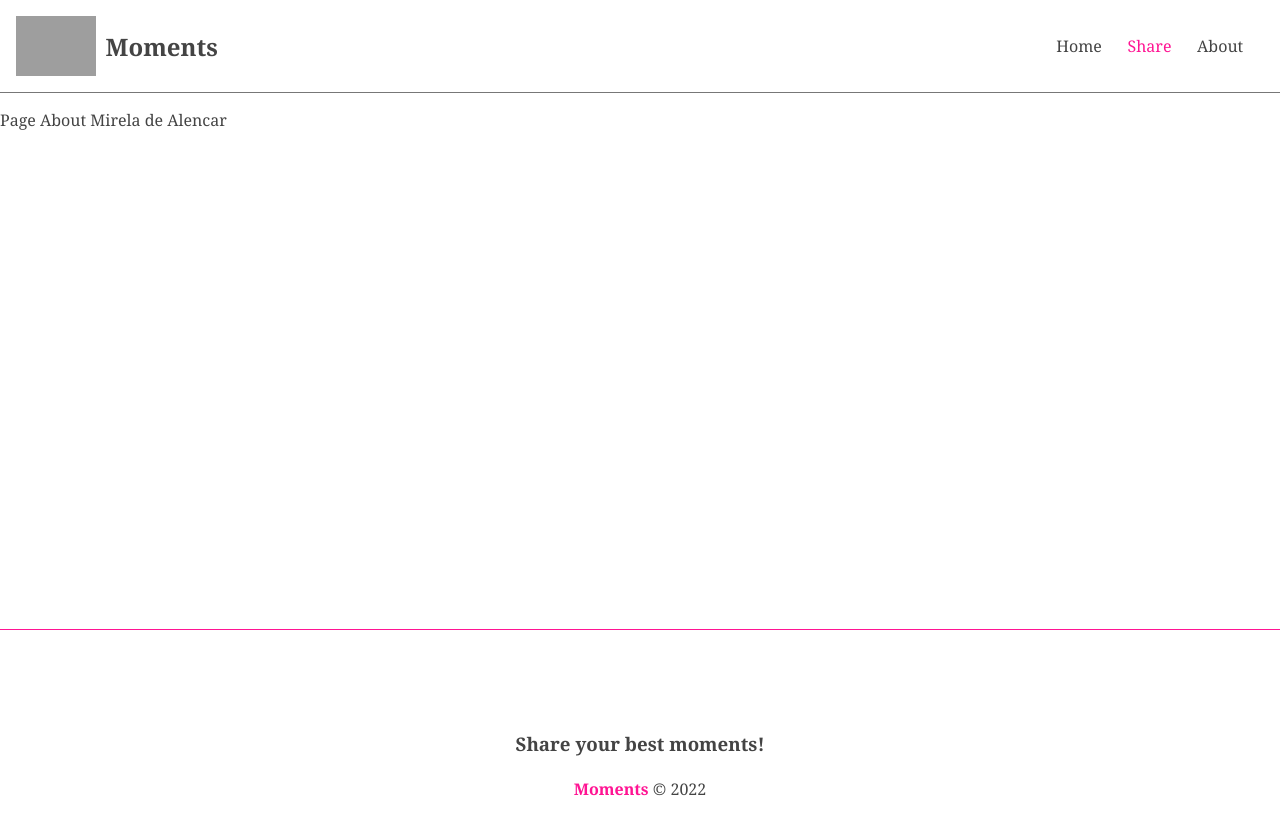
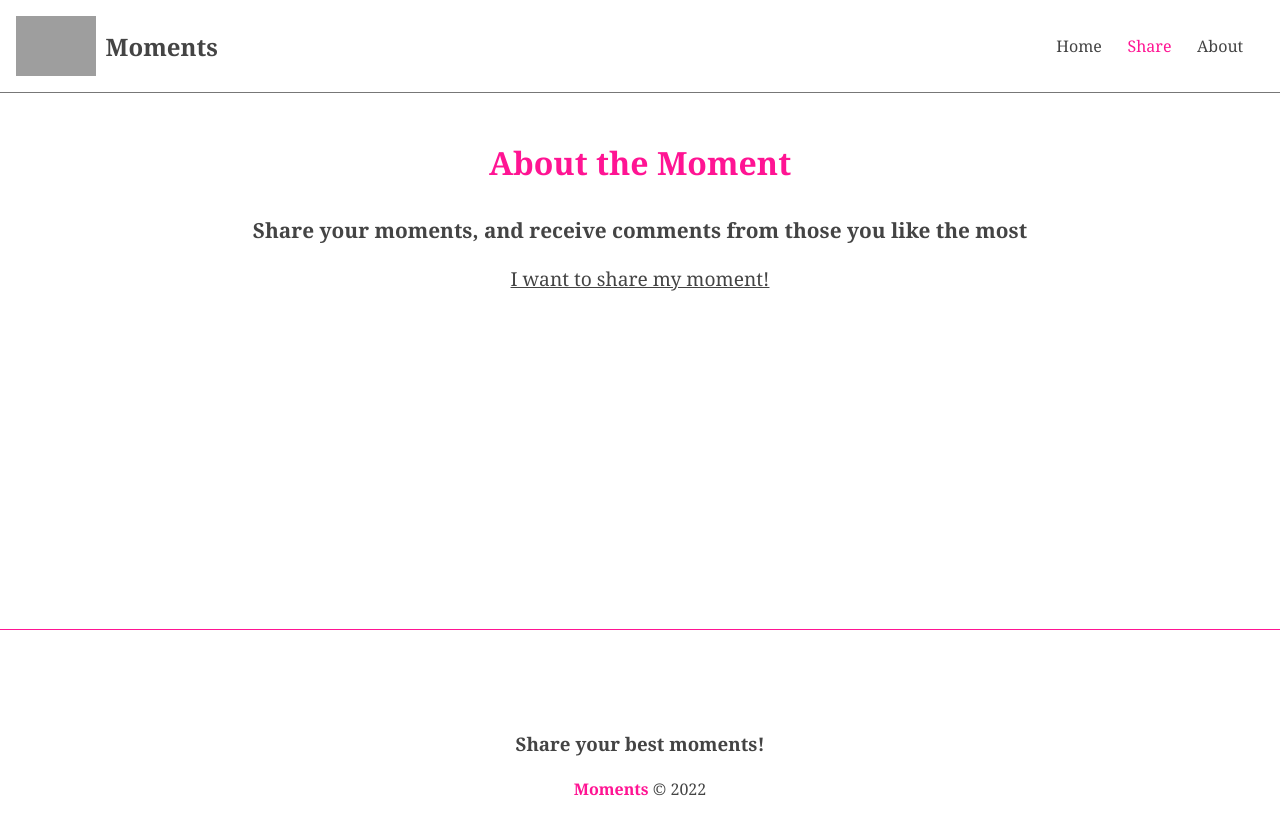
Before and after one commit to JoelMaciel/MOMENTS, an Angular app: page /about in a window 1280 px wide. Shown: the top 834 px of the page. Built offline with nearby package versions, Linux system fonts and the light colour scheme; grey boxes are pictures that could not be loaded.

Commit message:
feat: Finishing messages component and styling the about component

```diff
--- a/src/app/components/messages/messages.component.html
+++ b/src/app/components/messages/messages.component.html
@@ -1,7 +1,7 @@
 <div class="message" *ngIf="messagesService.message">
   <div class="message-header">
     <h2>System Message</h2>
-    <button class="clear">
+    <button class="clear" (click)="messagesService.clear()">
       <fa-icon [icon]="faTimes"></fa-icon>
     </button>
   </div>
--- a/src/app/components/pages/about/about.component.css
+++ b/src/app/components/pages/about/about.component.css
@@ -0,0 +1,25 @@
+.about {
+  display: flex;
+  flex-direction: column;
+  align-items: center;
+  justify-content: center;
+  padding: 2em;
+}
+
+h1,
+p {
+  margin-bottom: 1em;
+}
+
+h1 {
+  color: #ff1493;
+}
+
+p {
+  font-size: 1.3em;
+  font-weight: bold;
+}
+.about a {
+  text-decoration: underline;
+  font-size: 1.2em;
+}
--- a/src/app/components/pages/about/about.component.html
+++ b/src/app/components/pages/about/about.component.html
@@ -1 +1,5 @@
-<p>Page About Mirela de Alencar</p>
+<div class="about">
+  <h1>About the Moment</h1>
+  <p>Share your moments, and receive comments from those you like the most</p>
+  <a routerLink="/moments/new">I want to share my moment!</a>
+</div>
--- a/src/app/components/pages/new-moment/new-moment.component.ts
+++ b/src/app/components/pages/new-moment/new-moment.component.ts
@@ -1,6 +1,8 @@
 import { Component, OnInit } from '@angular/core';
 import { Moment } from 'src/app/Moment';
 import { MomentService } from 'src/app/services/moment.service';
+import { MessagesService } from 'src/app/services/messages.service';
+import { Router } from '@angular/router';
 
 @Component({
   selector: 'app-new-moment',
@@ -10,7 +12,11 @@ import { MomentService } from 'src/app/services/moment.service';
 export class NewMomentComponent implements OnInit {
   btnText = 'Share!';
 
-  constructor(private momentService: MomentService) {}
+  constructor(
+    private momentService: MomentService,
+    private messagesService: MessagesService,
+    private router: Router
+  ) {}
 
   ngOnInit(): void {}
 
@@ -24,5 +30,9 @@ export class NewMomentComponent implements OnInit {
     }
 
     await this.momentService.createMoment(formData).subscribe();
+
+    this.messagesService.add('Moment added successfully');
+
+    this.router.navigate(['/']);
   }
 }
--- a/src/app/services/messages.service.ts
+++ b/src/app/services/messages.service.ts
@@ -7,4 +7,15 @@ export class MessagesService {
   message: string = '';
 
   constructor() {}
+
+  add(message: string) {
+    this.message = message;
+
+    setTimeout(() => {
+      this.clear();
+    }, 4000);
+  }
+  clear() {
+    this.message = '';
+  }
 }
```
